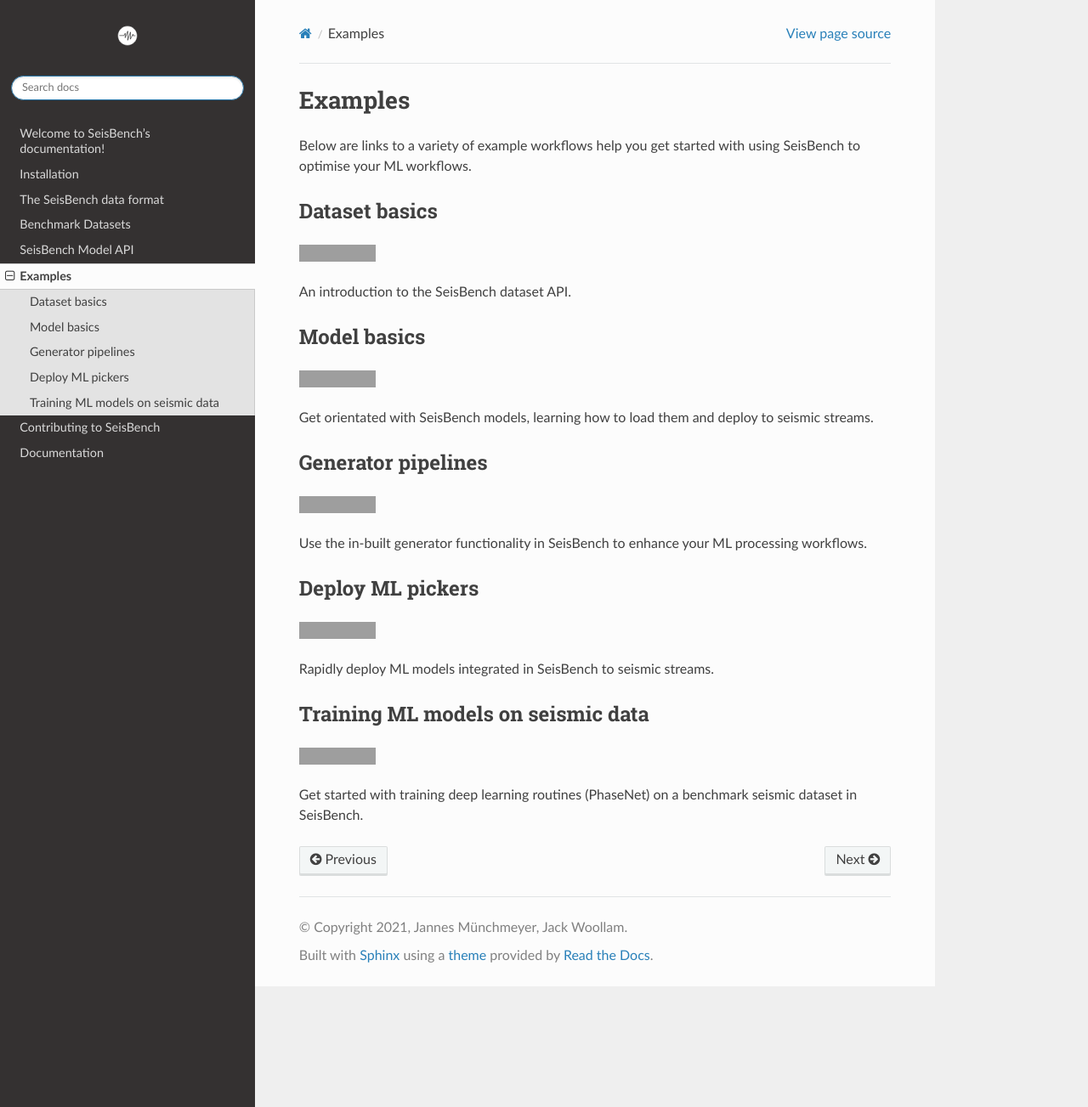
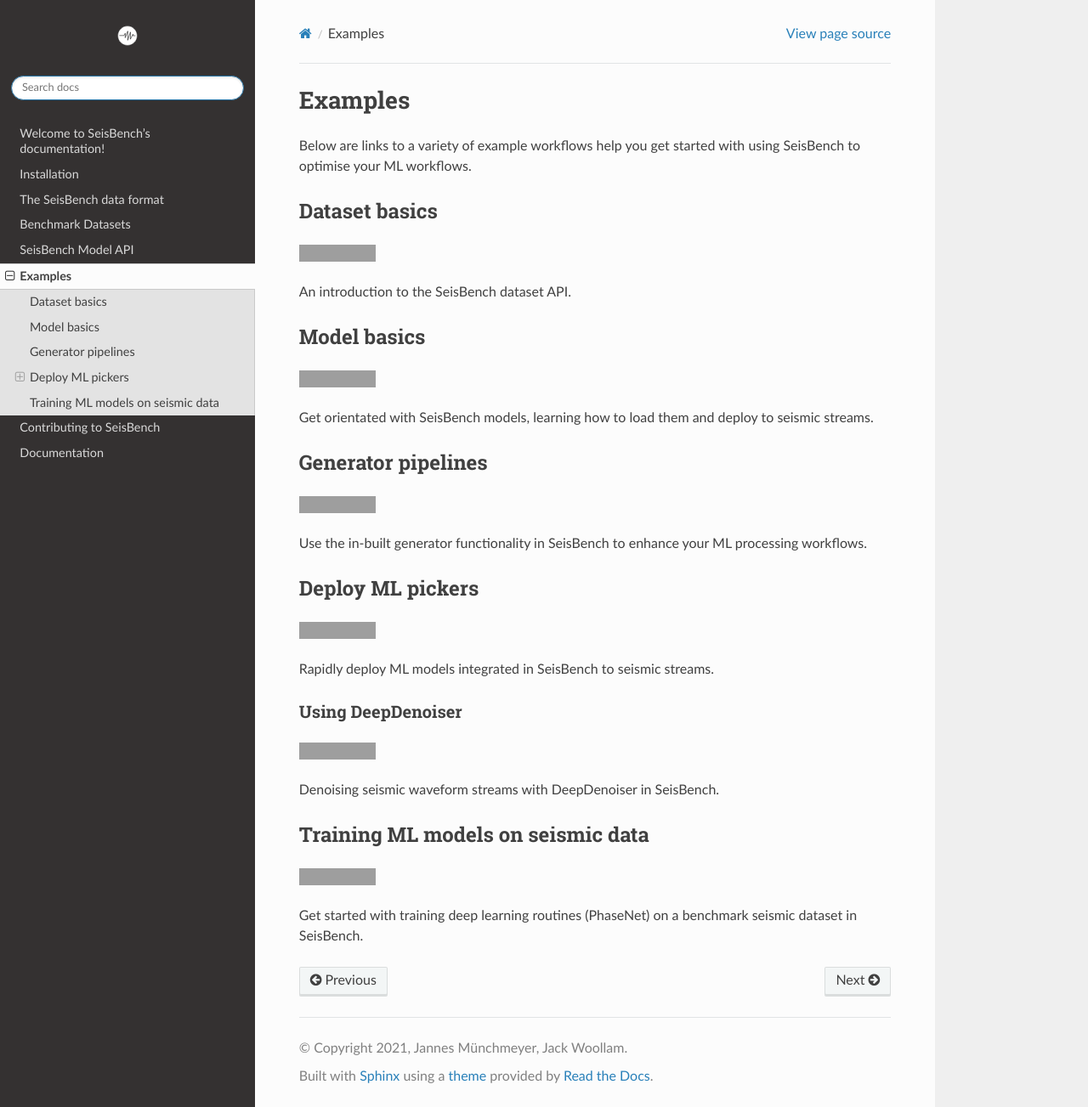
Before and after one commit to seisbench/seisbench, a Sphinx documentation site: the page built from docs/pages/examples.rst, in a window 1280 px wide and 1303 px high. Shown: the whole window at 85% size. Built offline with Sphinx 7.4.7 and the Read the Docs theme 2.0.0, drawn with Linux system fonts in a browser that asks for light colours; grey boxes are pictures that could not be loaded.

Commit message:
Added DeepDenoiser example

```diff
--- a/docs/pages/examples.rst
+++ b/docs/pages/examples.rst
@@ -65,6 +65,19 @@
 
 Rapidly deploy ML models integrated in SeisBench to seismic streams.
 
+Using DeepDenoiser
+__________________________________
+.. raw:: html
+
+    <embed>
+        <a href="https://colab.research.google.com/github/seisbench/seisbench/blob/main/examples/02b_deep_denoiser.ipynb">
+            <img src="https://colab.research.google.com/assets/colab-badge.svg" alt="Open In Colab"/>
+        </a>
+    </embed>
+
+Denoising seismic waveform streams with DeepDenoiser in SeisBench.
+
+
 Training ML models on seismic data
 ----------------------------------
 .. raw:: html
```
Also changed, not shown: README.md (+1 -0 lines), examples/README.md, 1 other file.
